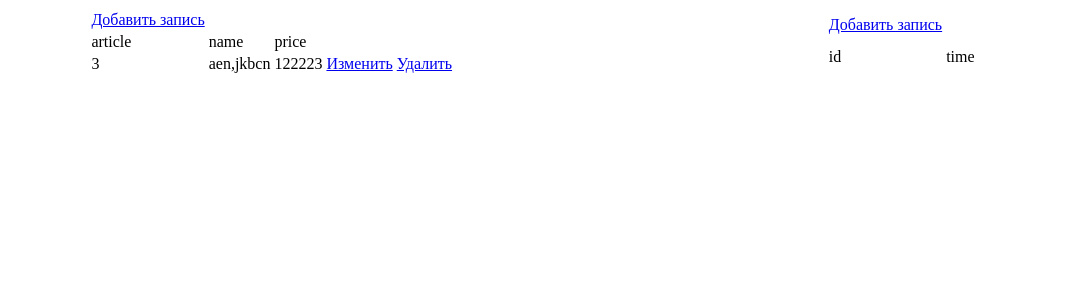
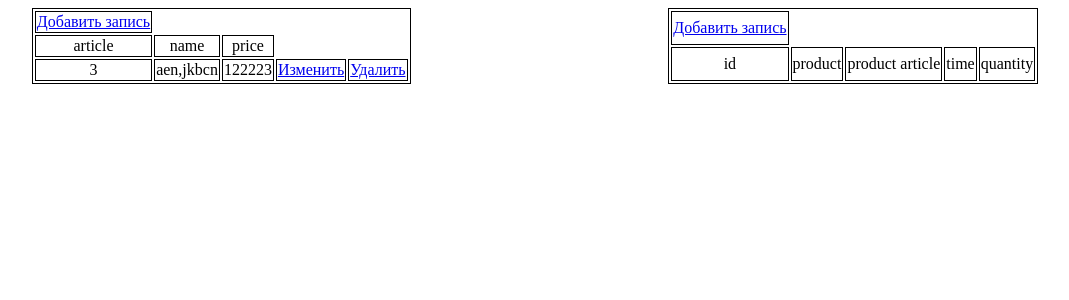
Before and after one commit to Just474/PRAKTIKA, a PHP site: page / in a window 1280 px wide. Shown: the top 300 px of the page, without its empty margins (105-1174 px from the left). Run offline with PHP 8.4, Linux system fonts and the light colour scheme; data comes from the database, SQL or seed files in the repository; data that the repository does not hold is empty.

Commit message:
Все доделано

```diff
--- a/index.php
+++ b/index.php
@@ -2,7 +2,12 @@
 $db = require_once 'db.php';
 
 $products = $db->query("SELECT * FROM product")->fetchAll(PDO::FETCH_ASSOC);
-$entrance_products = $db->query("SELECT * FROM entrance_product")->fetchAll(PDO::FETCH_ASSOC);
+$entrance_products = $db->query("SELECT entrance_product.*,
+       product.name AS product_name,
+        product.id AS article
+        FROM entrance_product
+        LEFT JOIN product
+        ON entrance_product.product_id = product.id  ")->fetchAll(PDO::FETCH_ASSOC);
 ?>
 <!doctype html>
 <html lang="en">
@@ -12,6 +17,21 @@ $entrance_products = $db->query("SELECT * FROM entrance_product")->fetchAll(PDO:
           content="width=device-width, user-scalable=no, initial-scale=1.0, maximum-scale=1.0, minimum-scale=1.0">
     <meta http-equiv="X-UA-Compatible" content="ie=edge">
     <title>Document</title>
+    <style>
+        table{
+            border: 1px solid black;
+        }
+        tr{
+            border: 1px solid black;
+            text-align: center;
+
+        }
+        td{
+            border: 1px solid black;
+            text-align: center;
+
+        }
+    </style>
 </head>
 <body>
 <div class="container" style="display: flex;justify-content: space-around">
@@ -36,16 +56,26 @@ $entrance_products = $db->query("SELECT * FROM entrance_product")->fetchAll(PDO:
     </table>
     <table>
         <tr>
-            <td><a href="store.php">Добавить запись</a></td>
+            <td><a href="entrance/store.php">Добавить запись</a></td>
         </tr>
         <tr>
             <td>id</td>
+            <td>product</td>
+            <td>product article</td>
             <td>time</td>
-            <td></td>
+            <td>quantity</td>
         </tr>
+        <?php foreach ($entrance_products as $entrance_product):?>
         <tr>
-
+            <td><?=$entrance_product["id"]?></td>
+            <td><?=$entrance_product["product_name"]?></td>
+            <td><?=$entrance_product["article"]?></td>
+            <td><?=$entrance_product["time_entrance"]?></td>
+            <td><?=$entrance_product["count_product"]?></td>
+            <td><a href="entrance/update.php?id=<?=$entrance_product['id']?>&product_id=<?=$entrance_product['product_id']?>">Изменить</a></td>
+            <td><a href="entrance/delete.php?id=<?=$entrance_product['id']?>">Удалить</a></td>
         </tr>
+        <?php endforeach;?>
     </table>
 </div>
 </body>
```
Also changed, not shown: entrance/delete.php (added, +14 -0 lines), entrance/edit.php (added, +19 -0 lines), entrance/insert.php (+16 -0 lines), entrance/store.php (+25 -0 lines), entrance/update.php (added, +30 -0 lines).
